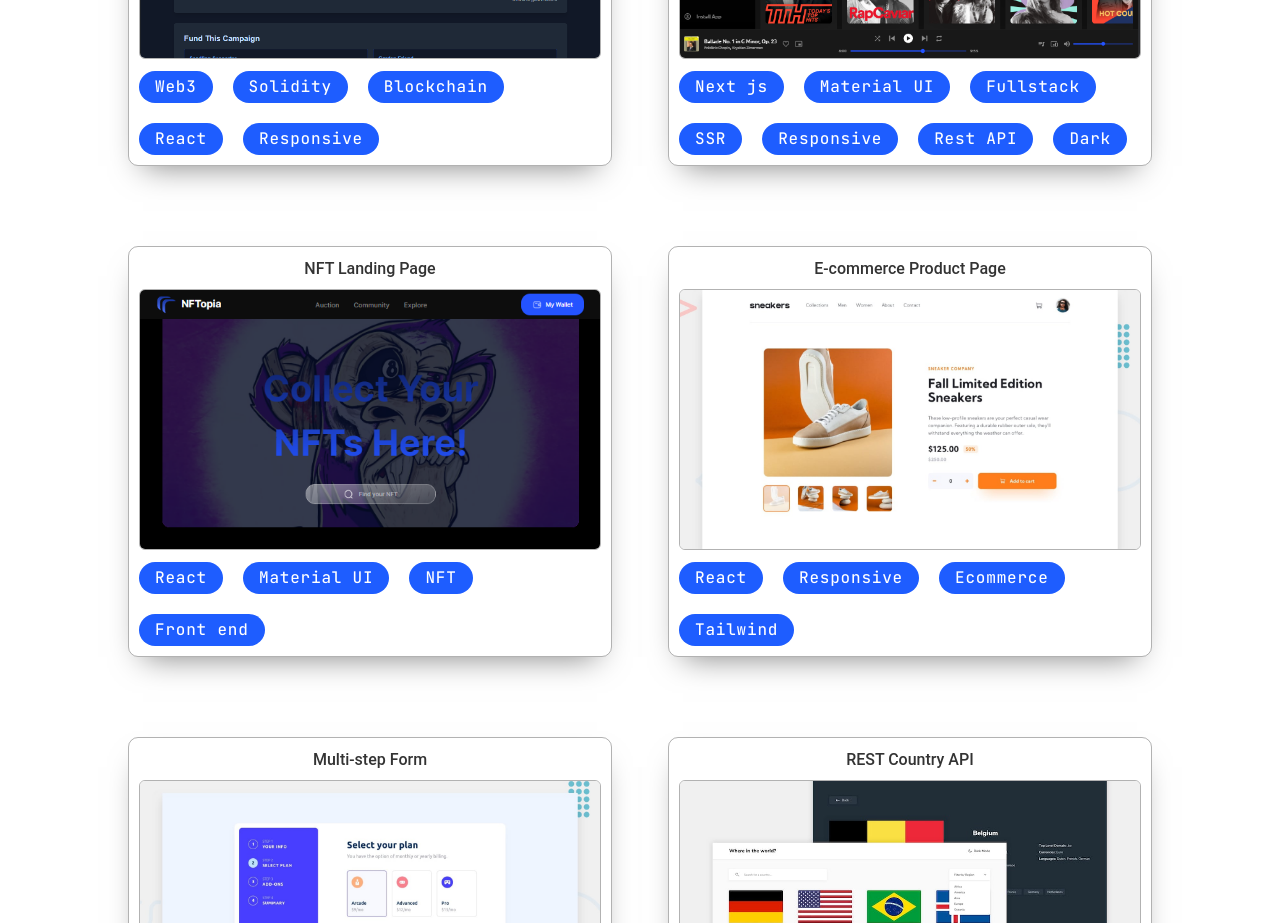
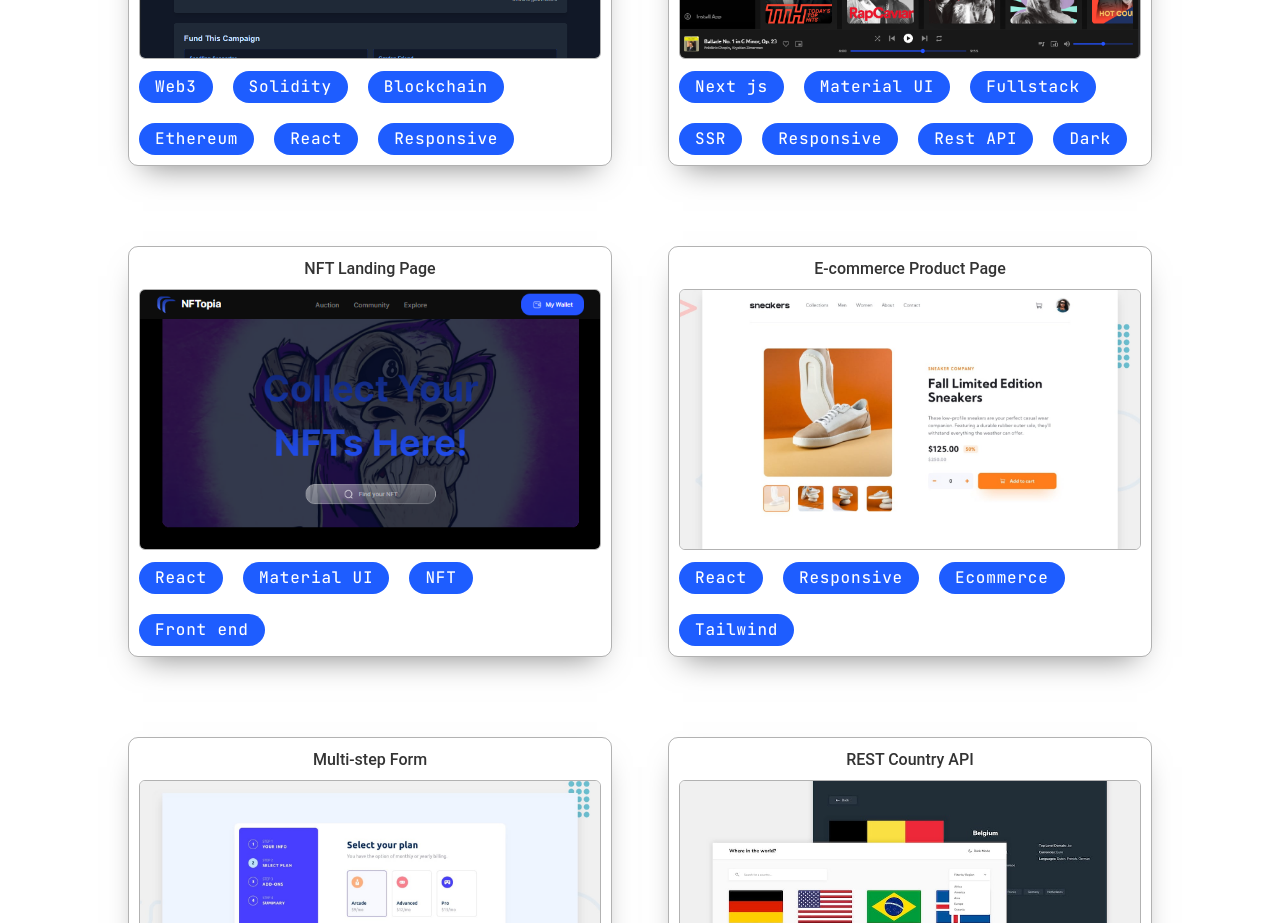
Before and after one commit to yangTauTauAjah/next-js-project, a Next.js app: page / in a window 1280 px wide. Shown: the part 3440-4363 px from the top of the page. Built offline with nearby package versions, Linux system fonts and the light colour scheme.

Commit message:
update grid

```diff
--- a/components/Main/Collection.ts
+++ b/components/Main/Collection.ts
@@ -6,7 +6,7 @@ export const Projects = [
     thumbnail: '/src/img/project/CrowdfundingDApp.png',
     link: 'https://crowdfunding-dapp-swart.vercel.app/',
     source: 'https://github.com/yangTauTauAjah/crowdfunding-dapp',
-    tags: ['Web3', 'Solidity', 'Blockchain', 'React', 'Responsive']
+    tags: ['Web3', 'Solidity', 'Blockchain', 'Ethereum', 'React', 'Responsive']
   },
   {
     title: 'Nextify - Spotify Clone',
--- a/pages/index.tsx
+++ b/pages/index.tsx
@@ -210,6 +210,7 @@ export default function Main() {
             <h1 className="before:w-full">Portfolio</h1>
           </div>
           <ul style={{
+            width: '80%',
             display: 'grid',
             gridTemplateColumns: 'repeat(auto-fill, minmax(350px, 1fr))'
           }} className="mx-[10%] flex justify-center flex-wrap gap-x-14 gap-y-20">
```
